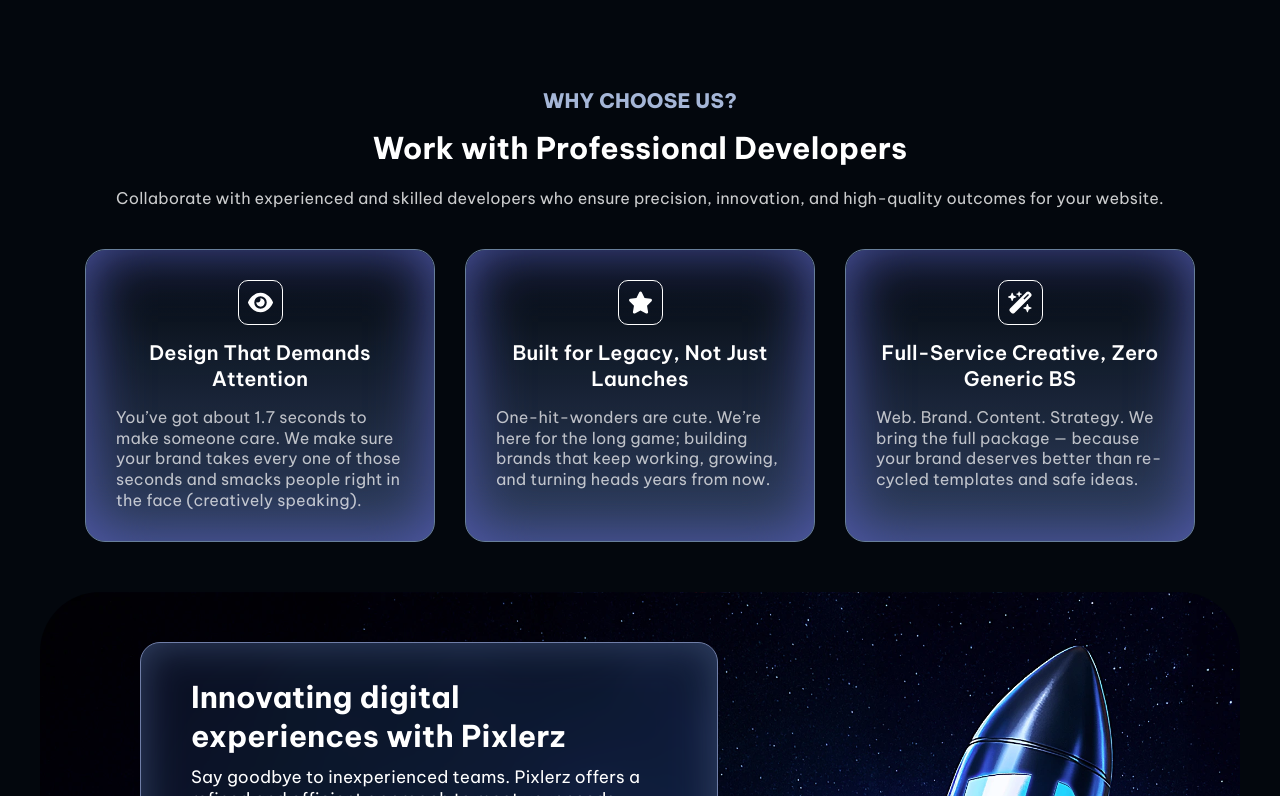
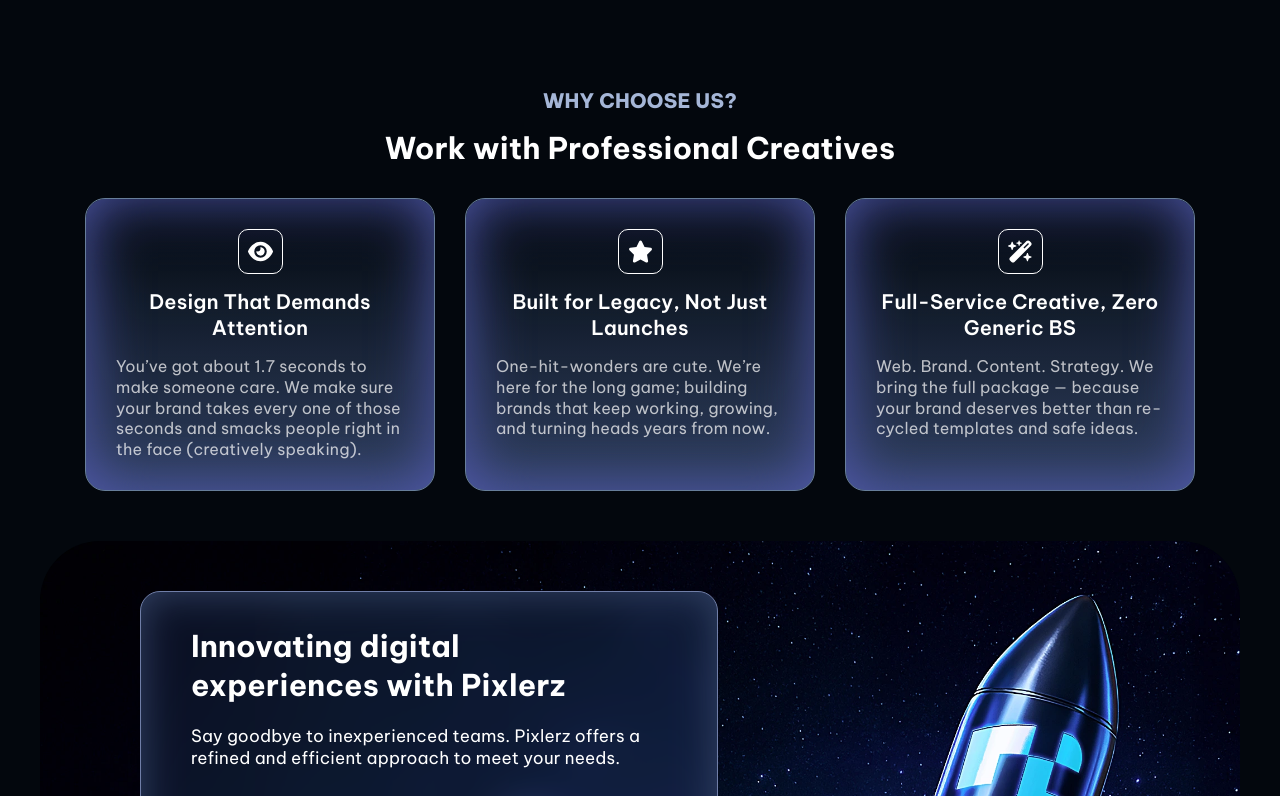
Before and after one commit to tobhdz/pixlerz-website, a React (Vite) app: page / in a window 1280 px wide. Shown: the part 2544-3340 px from the top of the page. Built offline with nearby package versions, Linux system fonts and the light colour scheme.

Commit message:
whyus copy

```diff
--- a/src/sections/WhyUs.css
+++ b/src/sections/WhyUs.css
@@ -18,6 +18,7 @@
         font-weight: 700;
         text-align: center;
         margin-top: 15px;
+        margin-bottom: 10px; /* ELIMINAR LUEGO DE COLOCAR P */
     }
 }
 
--- a/src/sections/WhyUs.jsx
+++ b/src/sections/WhyUs.jsx
@@ -37,11 +37,7 @@
   return (
     <div className="whyus-container">
       <h3>Why Choose Us?</h3>
-      <h4>Work with Professional Developers</h4>
-      <p className="whyus-desc">
-        Collaborate with experienced and skilled developers who ensure
-        precision, innovation, and high-quality outcomes for your website.
-      </p>
+      <h4>Work with Professional Creatives</h4>
       <div className="whyus-cards">
         <div className="whyus-card">
           <div className="icon icon-1">
```
